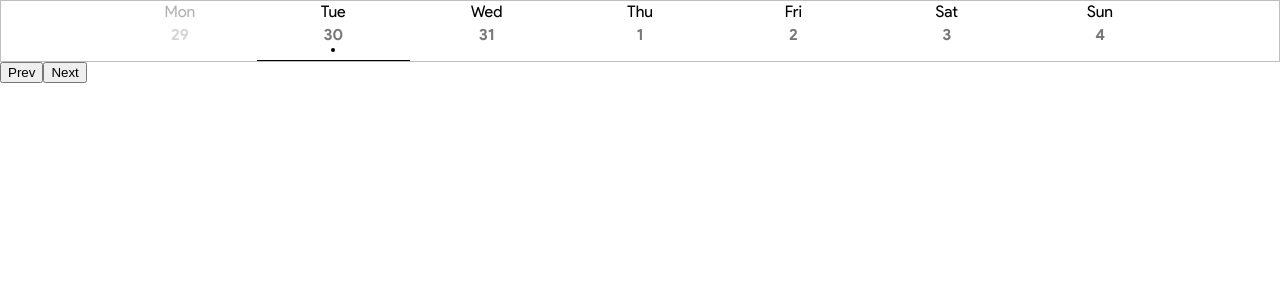
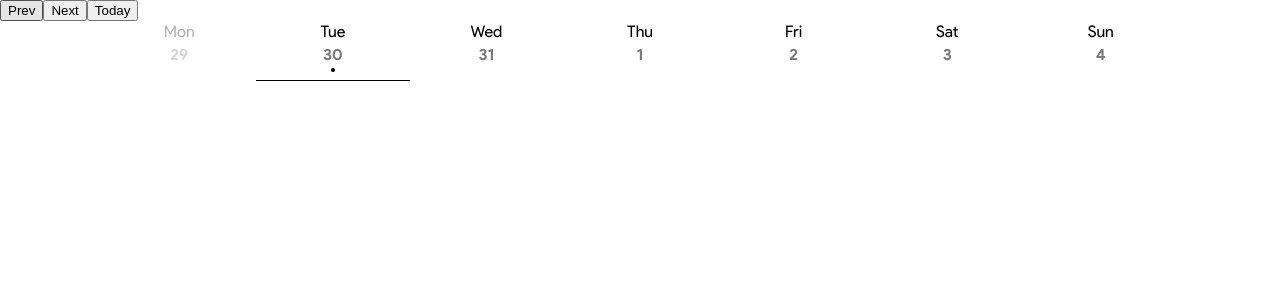
Before and after one commit to tasker-app/tasker-client, a React (Vite) app: page /test-upcoming in a window 1280 px wide. Shown: the top 300 px of the page. Built offline with nearby package versions, Linux system fonts and the light colour scheme.

Commit message:
feat: go to today

```diff
--- a/src/components/Upcoming/Week.tsx
+++ b/src/components/Upcoming/Week.tsx
@@ -11,14 +11,14 @@ const Container = styled.div`
   grid-template-rows: 100%;
   align-items: center;
   justify-content: center;
-  border: 1px solid rgba(148, 148, 148, 0.6);
+  /* border: 1px solid rgba(148, 148, 148, 0.6); */
 `
 
 const Day = styled.button<{ isOver: boolean; isSelected: boolean }>`
   border: none;
   background-color: transparent;
   outline: none;
-  cursor: ${({ isOver }) => (isOver ? 'default' : 'pointer')};
+  cursor: ${({ isOver }) => (isOver ? 'not-allowed' : 'pointer')};
   width: 100%;
   height: 100%;
   display: flex;
@@ -26,9 +26,9 @@ const Day = styled.button<{ isOver: boolean; isSelected: boolean }>`
   align-items: center;
   justify-content: flex-start;
   gap: 4px;
-  transition: background-color 0.2s ease;
   opacity: ${({ isOver }) => (isOver ? 0.3 : 1)};
-  border-bottom: ${({ isSelected }) => (isSelected ? '1px solid #000000' : 'none')};
+  border-bottom: ${({ isSelected }) => (isSelected ? '1px solid #000000' : '1px solid transparent')};
+  transition: background-color 0.3s ease;
 
   &:hover {
     ${({ isOver }) => !isOver && 'background-color: rgba(148, 148, 148, 0.2);'}
@@ -58,7 +58,7 @@ export const Week = ({ weekDates, selectedDateTime, setSelectedDateTime }: WeekP
             key={index}
             isOver={date.isOver}
             isSelected={checkSameDate(date.time, selectedDateTime)}
-            onClick={() => setSelectedDateTime(date.time)}
+            onClick={() => (date.isOver ? null : setSelectedDateTime(date.time))}
           >
             <Text color="#000000" size={16}>
               {date.day}
--- a/src/pages/TestUpcoming.tsx
+++ b/src/pages/TestUpcoming.tsx
@@ -18,11 +18,17 @@ const TestUpcoming = () => {
     setOffset((prev) => prev + 1)
   }
 
+  const handleGoToToday = () => {
+    setOffset(0)
+    setSelectedDateTime(new Date().getTime())
+  }
+
   return (
     <div>
-      <Week selectedDateTime={selectedDateTime} setSelectedDateTime={setSelectedDateTime} weekDates={weekDates} />
       <button onClick={handlePrev}>Prev</button>
       <button onClick={handleNext}>Next</button>
+      <button onClick={handleGoToToday}>Today</button>
+      <Week selectedDateTime={selectedDateTime} setSelectedDateTime={setSelectedDateTime} weekDates={weekDates} />
     </div>
   )
 }
```
